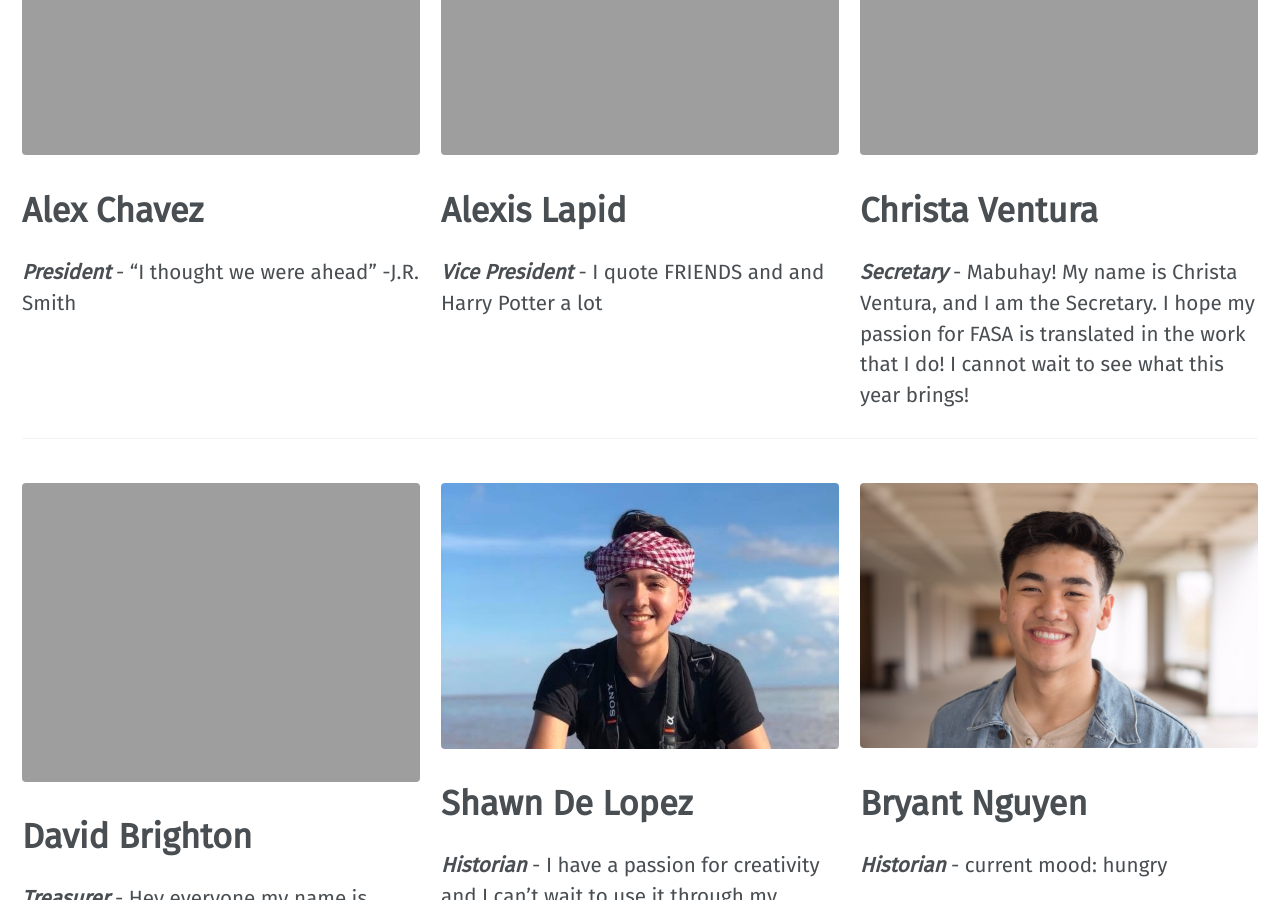
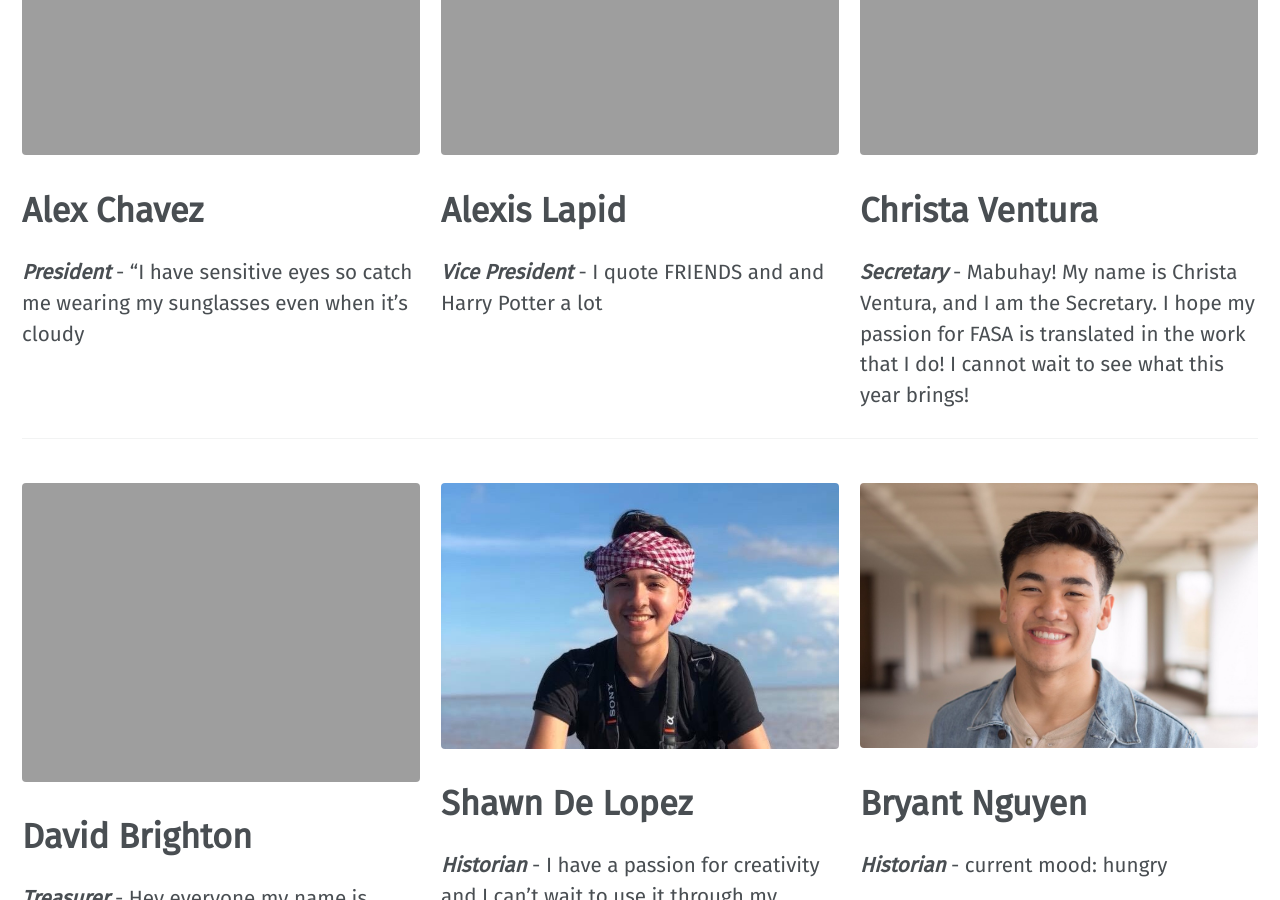
Before and after one commit to vtfasa/vtfasa.github.io, a Jekyll site: the page built from _pages/home.md, in a window 1280 px wide and 900 px high, scrolled down 2085 px. Built offline with Jekyll 4.4.1, drawn with Linux system fonts in a browser that asks for light colours; some web fonts are replaced.

Commit message:
Update home.md

```diff
--- a/_pages/home.md
+++ b/_pages/home.md
@@ -51,7 +51,7 @@ e_board1:
   - image_path: /assets/images/home/eboard/alex.jpg
     alt: "Alex Chavez"
     title: "Alex Chavez"
-    excerpt: "***President*** - \"I thought we were ahead\" -J.R. Smith"
+    excerpt: "***President*** - \"I have sensitive eyes so catch me wearing my sunglasses even when it’s cloudy"
   # vice president
   - image_path: /assets/images/home/eboard/lexi.jpeg
     alt: "Alexis Lapid"
```
